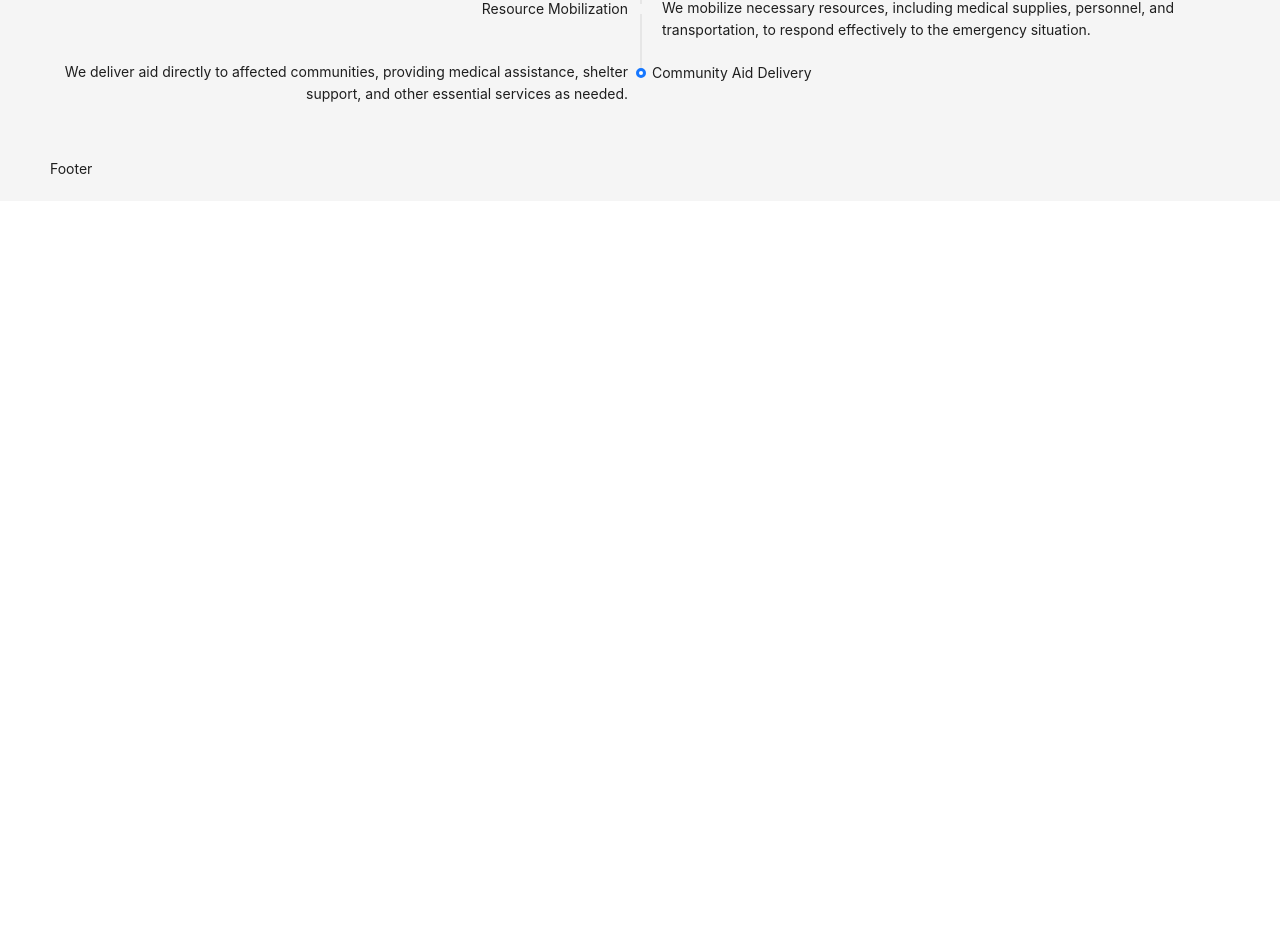
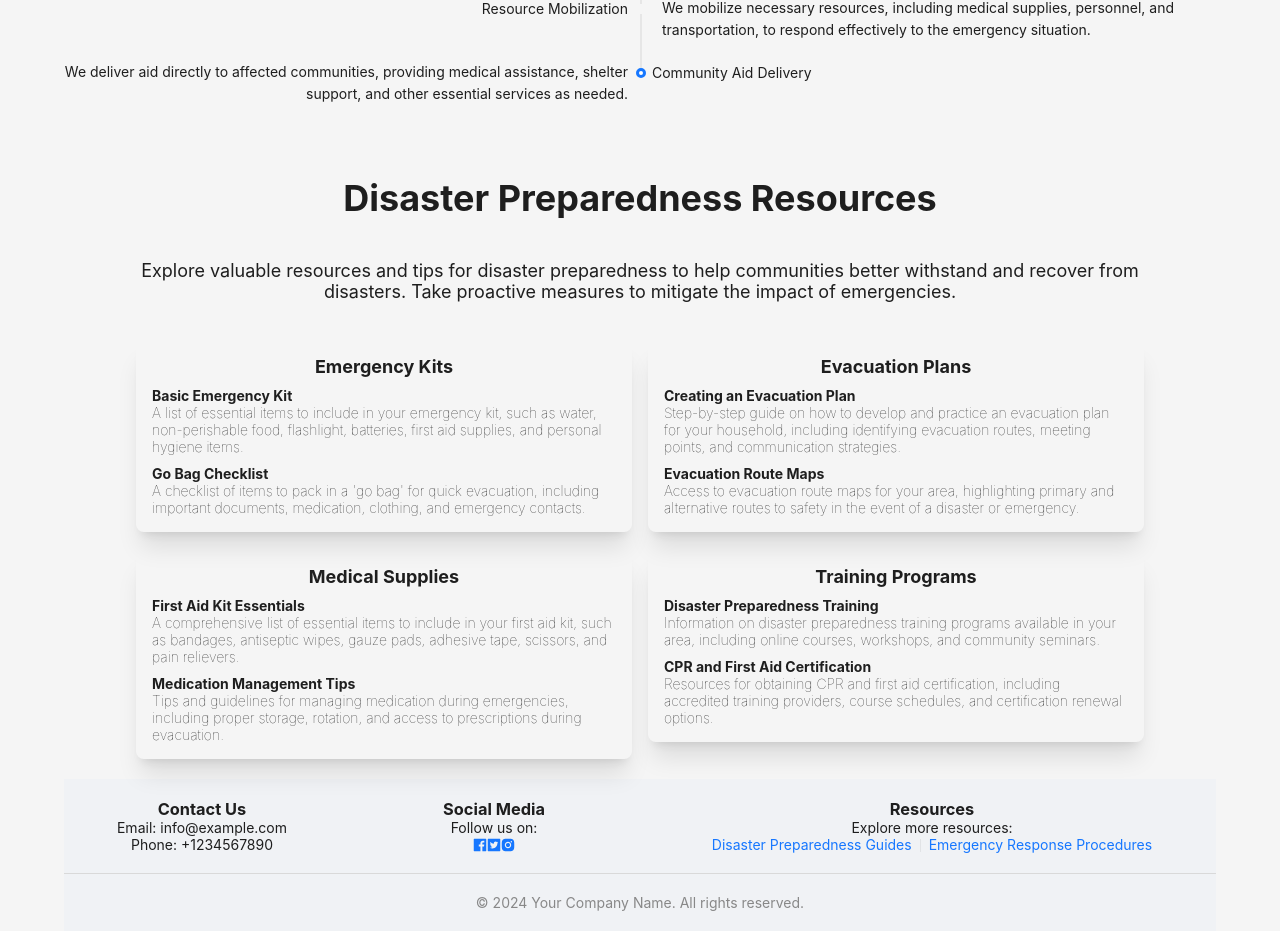
Before and after one commit to habib-N19/Health-Hub-Frontend, a React (Vite) app: page / in a window 1280 px wide. Shown: the part 3078-4009 px from the top of the page. Before the commit the page ends 3279 px from the top, so only its background shows below. Built offline with nearby package versions, Linux system fonts and the light colour scheme; no server answers.

Commit message:
a bare minimum footer is added

```diff
--- a/src/components/footer/Footer.tsx
+++ b/src/components/footer/Footer.tsx
@@ -1,11 +1,39 @@
-import { Layout } from "antd"
+import { FacebookFilled, InstagramFilled, TwitterSquareFilled } from "@ant-design/icons";
+import { Col, Divider, Layout, Row } from "antd"
 
 
 const { Footer } = Layout
 const FooterSection = () => {
     return (
-        <Footer>
-            Footer
+        <Footer style={{ backgroundColor: '#f0f2f5', padding: '20px 0', maxWidth: '1200px', width: '90vw', margin: '0 auto' }}>
+            <Row justify="center" gutter={[16, 16]}>
+                <Col xs={24} sm={12} md={6} style={{ textAlign: 'center' }}>
+                    <h3>Contact Us</h3>
+                    <p>Email: info@example.com</p>
+                    <p>Phone: +1234567890</p>
+                </Col>
+                <Col xs={24} sm={12} md={6} style={{ textAlign: 'center' }}>
+                    <h3>Social Media</h3>
+                    <p>Follow us on:</p>
+                    <div>
+                        <a href="https://facebook.com"><FacebookFilled /></a>
+                        <a href="https://twitter.com"><TwitterSquareFilled /></a>
+                        <a href="https://instagram.com"><InstagramFilled /></a>
+                    </div>
+                </Col>
+                <Col xs={24} sm={24} md={12} style={{ textAlign: 'center' }}>
+                    <h3>Resources</h3>
+                    <p>Explore more resources:</p>
+                    <a href="/disaster-preparedness">Disaster Preparedness Guides</a>
+                    <Divider type="vertical" />
+                    <a href="/emergency-response">Emergency Response Procedures</a>
+                    {/* Add more relevant resources as needed */}
+                </Col>
+            </Row>
+            <Divider style={{ margin: '20px 0', borderColor: '#d9d9d9' }} />
+            <p style={{ textAlign: 'center', color: '#888' }}>
+                © {new Date().getFullYear()} Your Company Name. All rights reserved.
+            </p>
         </Footer>
     );
 };
--- /dev/null
+++ b/src/pages/Home/DisasterPrepardnessProtocols/DisasterPreparednessCard.tsx
@@ -0,0 +1,29 @@
+import { Resource } from "./DisasterPreparednessProtocols";
+
+type DisasterPreparednessProps = {
+    category: string,
+    resources: Resource
+
+
+}
+const DisasterPreparednessCard = ({ category, resources }: DisasterPreparednessProps) => {
+    return (
+        <div style={{ boxShadow: '0 20px 25px -5px rgb(0 0 0 / 0.1), 0 8px 10px -6px rgb(0 0 0 / 0.1)', padding: '16px', marginTop: '18px', borderRadius: '8px' }}>
+            <h3 style={{ fontSize: '18px', textAlign: 'center' }}>{category}</h3>
+            <ul>
+
+                {
+                    resources.map((resource, index) => {
+                        return <div key={index}>
+                            <li style={{ fontWeight: 'bold', listStyle: 'inside', listStyleType: 'none', marginTop: '10px' }}>{resource.title}</li>
+                            <p style={{ fontWeight: 'lighter', fontSize: '14px' }}>{resource.description}</p>
+                        </div>
+                    })
+                }
+            </ul>
+
+        </div>
+    );
+};
+
+export default DisasterPreparednessCard;
--- /dev/null
+++ b/src/pages/Home/DisasterPrepardnessProtocols/DisasterPreparednessProtocols.tsx
@@ -0,0 +1,90 @@
+import { Col, Row } from 'antd';
+
+import DisasterPreparednessCard from './DisasterPreparednessCard';
+export type Resource = {
+    title: string;
+    description: string;
+}[];
+
+export type DisasterPreparednessResource = {
+    category: string;
+    resources: Resource;
+};
+
+const DisasterPreparednessProtocols = () => {
+    const disasterPreparednessResources: DisasterPreparednessResource[] = [
+        {
+            category: "Emergency Kits",
+            resources: [
+                {
+                    title: "Basic Emergency Kit",
+                    description: "A list of essential items to include in your emergency kit, such as water, non-perishable food, flashlight, batteries, first aid supplies, and personal hygiene items."
+                },
+                {
+                    title: "Go Bag Checklist",
+                    description: "A checklist of items to pack in a 'go bag' for quick evacuation, including important documents, medication, clothing, and emergency contacts."
+                },
+            ]
+        },
+        {
+            category: "Evacuation Plans",
+            resources: [
+                {
+                    title: "Creating an Evacuation Plan",
+                    description: "Step-by-step guide on how to develop and practice an evacuation plan for your household, including identifying evacuation routes, meeting points, and communication strategies."
+                },
+                {
+                    title: "Evacuation Route Maps",
+                    description: "Access to evacuation route maps for your area, highlighting primary and alternative routes to safety in the event of a disaster or emergency."
+                },
+            ]
+        },
+        {
+            category: "Medical Supplies",
+            resources: [
+                {
+                    title: "First Aid Kit Essentials",
+                    description: "A comprehensive list of essential items to include in your first aid kit, such as bandages, antiseptic wipes, gauze pads, adhesive tape, scissors, and pain relievers."
+                },
+                {
+                    title: "Medication Management Tips",
+                    description: "Tips and guidelines for managing medication during emergencies, including proper storage, rotation, and access to prescriptions during evacuation."
+                },
+            ]
+        },
+        {
+            category: "Training Programs",
+            resources: [
+                {
+                    title: "Disaster Preparedness Training",
+                    description: "Information on disaster preparedness training programs available in your area, including online courses, workshops, and community seminars."
+                },
+                {
+                    title: "CPR and First Aid Certification",
+                    description: "Resources for obtaining CPR and first aid certification, including accredited training providers, course schedules, and certification renewal options."
+                },
+            ]
+        }
+    ];
+
+    return (
+        <div style={{ maxWidth: '1200px', width: '80vw', margin: '20px auto', }}>
+            <h1 style={{ textAlign: 'center', margin: '40px 0', fontSize: '36px' }}>Disaster Preparedness Resources</h1>
+            {/* add a horizontral bar */}
+
+            <p style={{ textAlign: 'center', marginBottom: '20px', fontSize: '18px' }}>Explore valuable resources and tips for disaster preparedness to help communities better withstand and recover from disasters. Take proactive measures to mitigate the impact of emergencies.</p>
+            <Row style={{ margin: 0, }} gutter={16}>
+                {
+                    disasterPreparednessResources.map((resource: DisasterPreparednessResource, index: number) => (
+                        <Col key={index} span={12}>
+                            <DisasterPreparednessCard category={resource.category} resources={resource.resources} />
+                        </Col>
+                    ))
+                }
+
+            </Row>
+        </div>
+    );
+};
+
+export default DisasterPreparednessProtocols;
--- a/src/pages/Home/Home/HomePage.tsx
+++ b/src/pages/Home/Home/HomePage.tsx
@@ -1,5 +1,6 @@
 import AboutUs from '../AboutUs/AboutUs';
 import Banner from '../Banner/Banner';
+import DisasterPreparednessProtocols from '../DisasterPrepardnessProtocols/DisasterPreparednessProtocols';
 import EmergencyResponseProtocols from '../EmergencyProtocol/EmergencyResponseProtocols';
 import GalleryDonation from '../GalleryDonation/GalleryDonation';
 import SupplySection from '../Supply/SupplySection';
@@ -15,6 +16,7 @@ const HomePage = () => {
             <GalleryDonation />
             <AboutUs></AboutUs>
             <EmergencyResponseProtocols></EmergencyResponseProtocols>
+            <DisasterPreparednessProtocols />
 
         </>
     );
```
